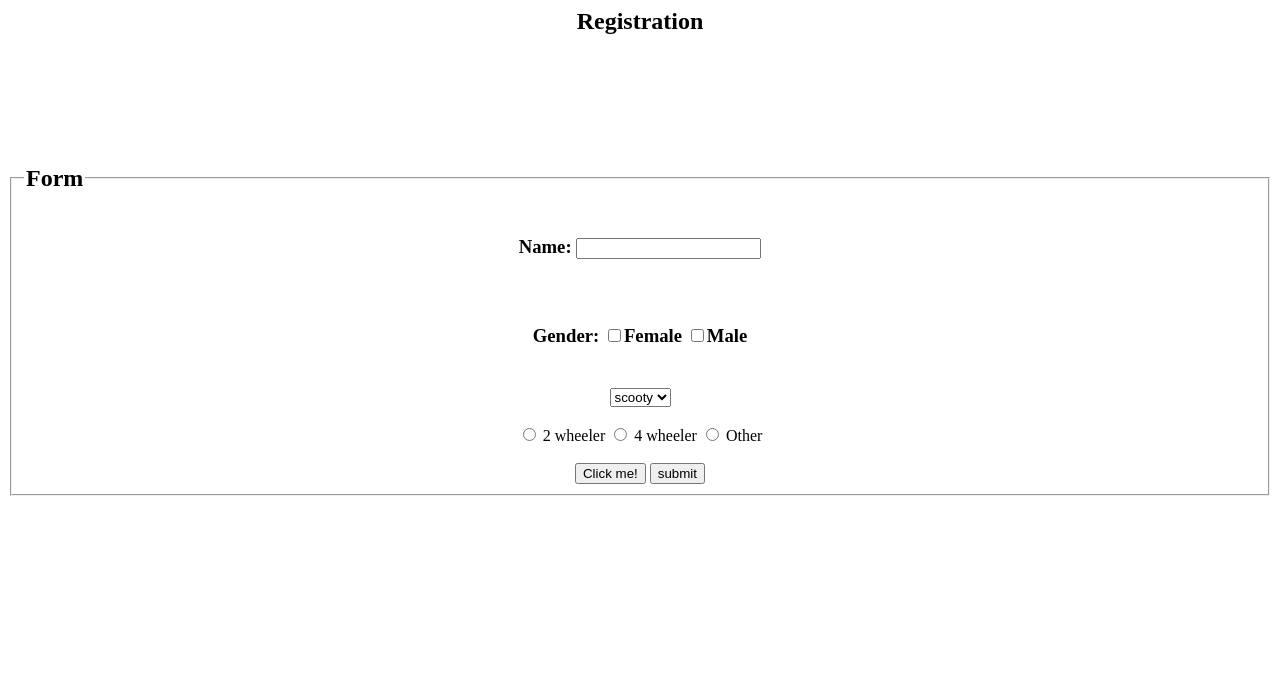
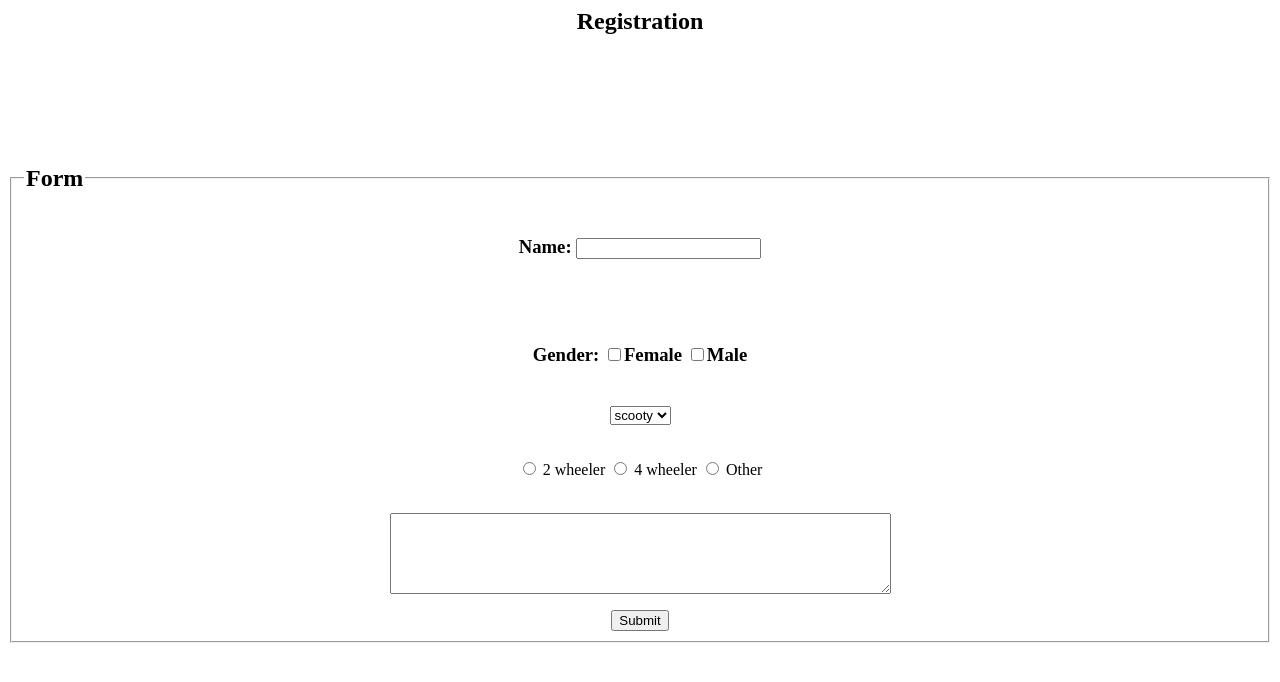
Before and after one commit to RathnaMaanushri/rathna, a plain HTML site: page check.html in a window 1280 px wide. Drawn offline with Linux system fonts and the light colour scheme.

Commit message:
Add files via upload

```diff
--- a/check.html
+++ b/check.html
@@ -1,21 +1,40 @@
 <html>
-<form action="/action_page.php">
+<head>
+<script>
+function getvalues(){
+document.getElementById('demoname').innerHTML=document.getElementById('name').value;
+document.getElementById('demoradio').innerHTML=document.getElementById('gender').value;
+document.getElementById('demodrop').innerHTML=document.getElementById('drop').value;
+document.getElementById('demotext').innerHTML=document.getElementById('tearea').value;
+}
+</script>
+</head>
+<form action="#">
 <center><h2>Registration</h2></center>
 <body><br><br><br><br><br>
-<fieldset><legend><h2>Form</h2></legend><center><h3>Name: <input type="text" name="Name" required><br><br><br><br>
-Gender: <input type="checkbox" name="Gender" value="Female" required>Female
-            <input type="checkbox" name="Gender" value="Male" >Male<br><br>
-</h3><select>
-<option value="scooty">scooty</option>
-<option value="Car">Car</option>
-<option value="Activa">Activa</option>
-<option value="Bike">Bike</option>
+<fieldset><legend><h2>Form</h2></legend><center><h3>Name: <input type="text" id="name" name="Name" required><br><br><br><br>
+<p id="demoname"></p>
+Gender: <input type="checkbox" id="gender" name="Gender" value="Female" >Female
+            <input type="checkbox" id="gender" name="Gender" value="Male" >Male<br><br>
+<p id="demoradio"></p>
+</h3>
+
+<select id="drop">
+<option value="scooty"  required>scooty</option>
+<option value="Car"  required>Car</option>
+<option value=" Activa"  required>Activa</option>
+<option value="Bike"  >Bike</option>
+
 </select><br><br>
+<p id="demodrop"></p>
 <form>
-  <input type="radio" name="vehicle" value="2 wheeler"> 2 wheeler
-  <input type="radio" name="vehicle" value="4 wheeler"> 4 wheeler
-  <input type="radio" name="vehicle" value="other"> Other  <br><br>
-<button type="button" onclick="alert('Click submit!')">Click me!</button>
-<input type="submit" value="submit">
-
+  <input type="radio" name="vehicle"  id="check1" value="2 wheeler" required> 2 wheeler
+  <input type="radio" name="vehicle" id="check2" value="4 wheeler" required> 4 wheeler
+  <input type="radio" name="vehicle" id="check3"  value="other"> Other  <br><br>
 </form>
+<p id="democheck"></p>
+<textarea rows="5" cols="60" id="tearea">
+</textarea>
+<p id="demotext"></p>
+<input type="Submit" value='Submit' onclick="getvalues();return false;">
+</html>
```
